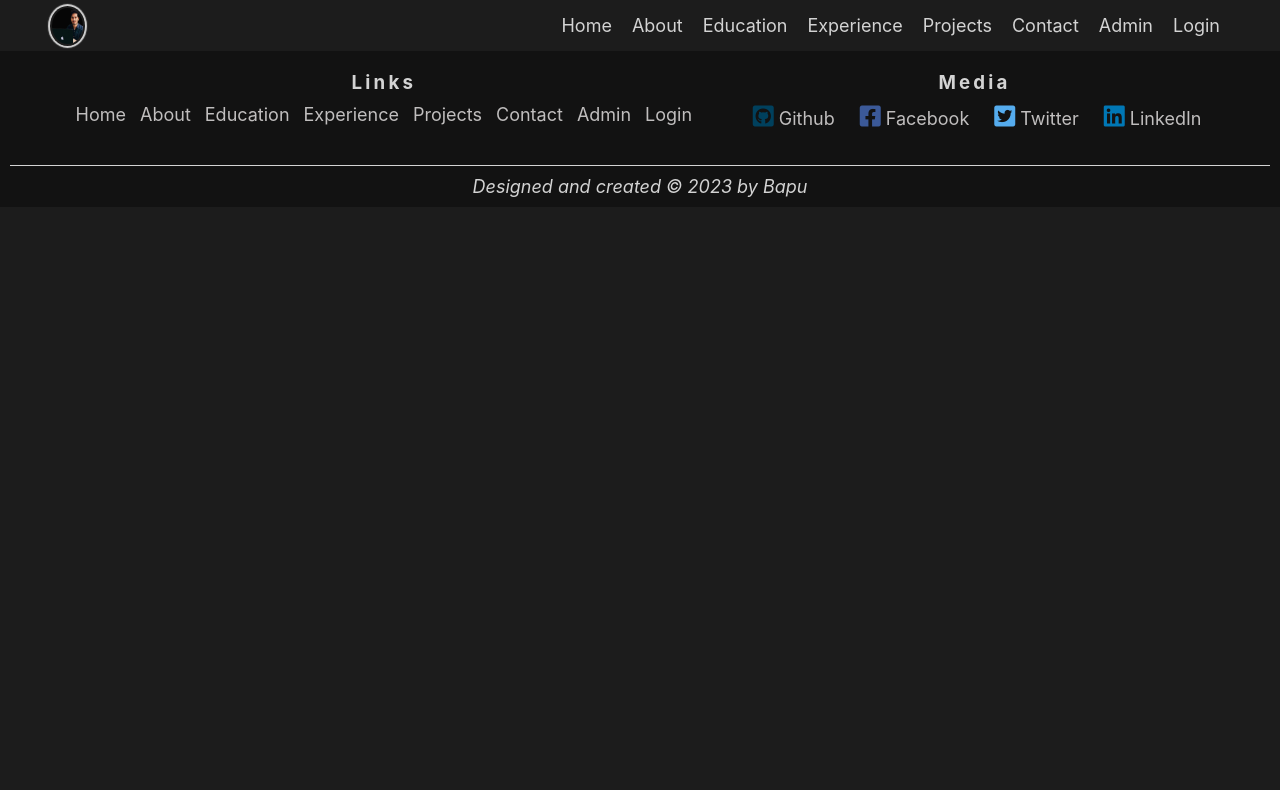
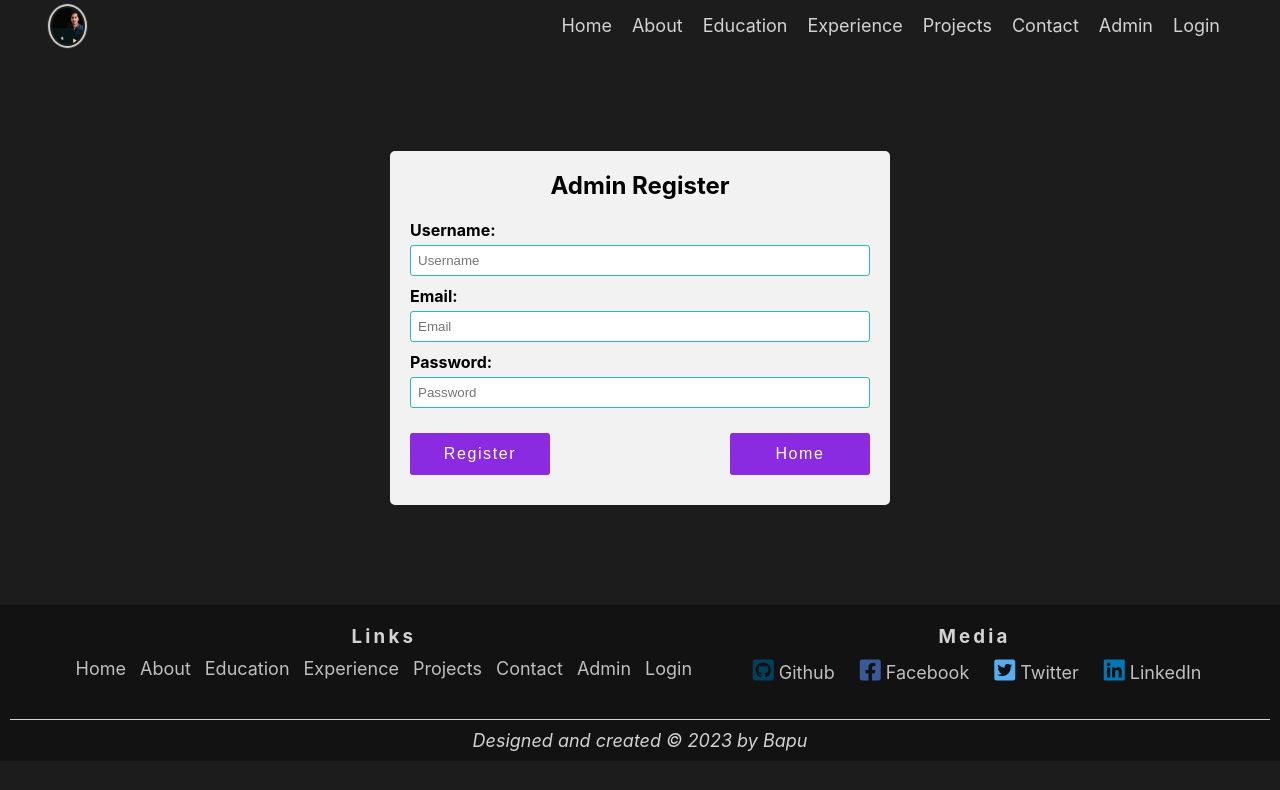
Before and after one commit to Bapugouda-B/My-Portfolio, a React (Create React App) app in the folder client/: page /register in a window 1280 px wide. Shown: the top 790 px of the page. Built offline with nearby package versions, Linux system fonts and the light colour scheme; no server answers.

Commit message:
Added Admin Register and Login Authentication

```diff
--- a/client/src/App.css
+++ b/client/src/App.css
@@ -30,9 +30,10 @@ a {
   font-style: italic;
   border-bottom: 1px dashed #B0C4DE;
   color: #B0C4DE;
-  margin: 0 auto;
   margin-bottom: 10px;
   max-width: 1200px;
+ display: flex;
+ justify-content: start;
 }
 
 .main-container{
--- a/client/src/App.js
+++ b/client/src/App.js
@@ -19,6 +19,7 @@ import EditAbout from "./components/editComponents/EditAbout";
 import EditEducation from "./components/editComponents/EditEducation";
 import EditProjects from "./components/editComponents/EditProjects";
 import EditExperience from "./components/editComponents/EditExperience";
+import Register from "./components/Homepages/Register/Register.js";
 
 function App() {
   return (
@@ -58,6 +59,7 @@ function App() {
         />
 
         <Route path="/login" element={<Login />} />
+        <Route path="/register" element={<Register />} />
         <Route path="/admin" element={<Admin />} />
         <Route path="/editAbout/:id" element={<EditAbout />} />
         <Route path="/editEducation/:id" element={<EditEducation />} />
--- a/client/src/components/Homepages/About/about.css
+++ b/client/src/components/Homepages/About/about.css
@@ -1,5 +1,11 @@
+.about-container{
+    margin: 20px;
+
+}
+
 .about{
-    margin: 20px;
+    margin: 0 auto;
+    max-width: 1200px;
 }
 
 .about-info p{
--- a/client/src/components/Homepages/Education/Education.js
+++ b/client/src/components/Homepages/Education/Education.js
@@ -8,7 +8,7 @@ const Education = () => {
   // console.log(education);
 
   return (
-    <div className="Edu-conatiner">
+    <div className="edu-conatiner">
       <div className="education">
         <h2 className="title">Education</h2>
         <div className="education-detail">
--- a/client/src/components/Homepages/Education/education.css
+++ b/client/src/components/Homepages/Education/education.css
@@ -1,7 +1,6 @@
 .education{
     margin: 20px;
     max-width: 1200px;
-
 }
 
 .education-info{
--- a/client/src/components/Homepages/Login/Login.js
+++ b/client/src/components/Homepages/Login/Login.js
@@ -1,24 +1,79 @@
-import React from "react";
-// import { Link } from "react-router-dom";
+import React, { useState } from "react";
+import { Link, useNavigate } from "react-router-dom";
 import "./login.css";
-
+import axios from "axios";
 // import Register from "../Register/Register.js";
 
 const Login = () => {
+  const navigate = useNavigate();
+
+  const [user, setUser] = useState({ email: "", password: "" });
+  const [err, setErr] = useState("");
+
+  const onChangeInput = (e) => {
+    const { name, value } = e.target;
+    setUser((prevUser) => ({ ...prevUser, [name]: value }));
+    setErr("");
+  };
+
+  const loginSubmit = async (e) => {
+    e.preventDefault();
+    try {
+      const res = await axios.post(`/user/login`, {
+        email: user.email,
+        password: user.password,
+      });
+      setUser({ email: "", password: "" });
+      setErr(res.data.msg);
+      navigate("/admin");
+    } catch (err) {
+      err.response.data.msg && setErr(err.response.data.msg);
+    }
+  };
+
   return (
+    <>
     <div className="login-body">
       <div className="login-container">
         <h2>Login</h2>
-        <form id="login-form">
-          <label for="username">Username:</label>
-          <input type="text" id="username" placeholder="Username" required />
-          <label for="password">Password:</label>
-          <input type="password" id="password" placeholder="Password" required />
-          <button type="submit">Login</button>
-          <p className="message" id="error-message">Invalid username or password.</p>
+        <form onSubmit={loginSubmit} id="login-form">
+          <label htmlFor="email">Email:</label>
+          <input
+            type="text"
+            value={user.email}
+            onChange={onChangeInput}
+            name="email"
+            placeholder="Email"
+            required
+          />
+          <label htmlFor="password">Password:</label>
+          <input
+            type="password"
+            name="password"
+            placeholder="Password"
+            value={user.password}
+            onChange={onChangeInput}
+            required
+          />
+          <div className="login-btns">
+            <button className="button1" type="submit">
+              Login
+            </button>
+            <Link to="/">
+              <button className="button2" type="button">
+                Home
+              </button>
+            </Link>
+
+          </div>
+          <p className="message" id="error-message">
+            {err}
+          </p>
         </form>
       </div>
     </div>
+      {/* <Register/> */}
+    </>
   );
 };
 
--- a/client/src/components/Homepages/Login/login.css
+++ b/client/src/components/Homepages/Login/login.css
@@ -5,6 +5,7 @@
   justify-content: center;
   align-items: center;
   margin: 135px auto;
+
 }
 
 .login-container {
@@ -19,7 +20,6 @@
   width: 100%;
 }
 
-
 .login-container::before,
 .login-container::after {
   content: "";
@@ -32,17 +32,16 @@
 .login-container::before {
   top: -100px;
   left: -100px;
-  background-color: #4CAF50;
+  background-color: #4caf50;
   opacity: 0.2;
 }
 
 .login-container::after {
   bottom: -100px;
   right: -100px;
-  background-color: #FFA500;
+  background-color: #ffa500;
   opacity: 0.2;
 }
-
 
 .login-container h2 {
   text-align: center;
@@ -66,10 +65,10 @@
   backdrop-filter: blur(5px);
 }
 
-.login-container button {
-  background-color: #4CAF50;
+.login-container .button1 {
+  background-color: #4caf50;
   color: white;
-  padding: 14px 20px;
+  padding: 10px 20px;
   margin: 8px 0;
   border: none;
   cursor: pointer;
@@ -77,8 +76,27 @@
   border-radius: 4px;
 }
 
-.login-container button:hover {
+.login-btns{
+  display: flex;
+  justify-content: space-between;
+  gap: 20px;
+}
+
+.login-container .button1:hover {
   background-color: #45a049;
+}
+
+.login-container .button2 {
+  background-color: blueviolet;
+  color: white;
+  padding: 10px 20px;
+  margin: 8px 0;
+  cursor: pointer;
+  border-radius: 4px;
+}
+
+.login-container .button2:hover {
+  background-color: rgb(105, 105, 240);
 }
 
 .login-container .message {
@@ -87,18 +105,18 @@
   margin-top: 10px;
 }
 
+@media (max-width: 476px) {
+.login-body{
+  overflow-x: hidden;
+  overflow-y: hidden;
+}
+}
 
- @media screen and (max-width: 664px) {
+
+/* Responsive Styles */
+@media(min-width: 768px) {
   .login-container {
-    max-width: 450px;
+    width: 650px;
   }
 
-.login-body{
-  overflow-x: hidden;
 }
-
-.login-container{
-  overflow: hidden;
-}
-
-}
--- a/client/src/components/Homepages/Projects/projects.css
+++ b/client/src/components/Homepages/Projects/projects.css
@@ -1,10 +1,16 @@
+
+.project-container{
+
+  margin: 20px;
+}
+
 .projects {
-  margin: 20px;
+  max-width: 1200px;
+  margin: 0 auto;
 }
 
 .project-info {
   width: 100%;
-  margin: 0 auto;
   margin-bottom: 30px;
   background-color: #3B3B3B;
   border-radius: 5px;
--- a/client/src/components/Homepages/Register/Register.js
+++ b/client/src/components/Homepages/Register/Register.js
@@ -1,33 +1,83 @@
-import React from "react";
-// import { Link } from "react-router-dom";
+import React, { useState } from "react";
+import { Link } from "react-router-dom";
+import axios from "axios";
+import "./register.css";
 
 const Register = () => {
+  const [user, setUser] = useState({ username: "", email: "", password: "" });
+
+  const [err, setErr] = useState("");
+
+  // OnChnage Input
+
+  const onChangeInput = (e) => {
+    const { name, value } = e.target;
+    setUser((prevUser) => ({ ...prevUser, [name]: value }));
+    setErr("");
+  };
+
+  //register submit
+  const registerSubmit = async (e) => {
+    e.preventDefault();
+
+    try {
+      const res = await axios.post(`/user/register`, {
+        username: user.username,
+        email: user.email,
+        password: user.password,
+      });
+
+      setUser({ username: "", email: "", password: "" });
+      setErr(res.data.msg);
+    } catch (error) {
+      error.response.data.msg && setErr(error.response.data.msg);
+    }
+  };
+
   return (
     <div>
       <div className="register-container">
         <h2>Admin Register</h2>
-        <form>
-          <label for="username">Username:</label>
-          <input type="text" id="username" placeholder="Username" required />
-          <label for="password">Password:</label>
+        <form onSubmit={registerSubmit}>
+          <label htmlFor="username">Username:</label>
+          <input
+            type="text"
+            id="username"
+            placeholder="Username"
+            name="username"
+            value={user.username}
+            onChange={onChangeInput}
+            required
+          />
+          <label htmlFor="email">Email:</label>
+          <input
+            type="email"
+            placeholder="Email"
+            name="email"
+            value={user.email}
+            onChange={onChangeInput}
+            required
+          />
+          <label htmlFor="password">Password:</label>
           <input
             type="password"
-            id="password"
+            value={user.password}
+            onChange={onChangeInput}
+            name="password"
             placeholder="Password"
             required
           />
-          <label for="confirm-password">Confirm Password:</label>
-          <input
-            type="password"
-            id="confirm-password"
-            placeholder="Confirm Password"
-            required
-          />
-          <label for="email">Email:</label>
-          <input type="email" id="email" placeholder="Email" required />
-          <button type="submit">Register</button>
+
+          <div className="register-btns">
+            <button className="reg-btn" type="submit">Register</button>
+            <Link to="/">
+
+              <button className="reg-home" type="submit">Home</button>
+            </Link>
+          </div>
+
           <p className="message" id="error-message">
-            Error occurred during registration.
+            {err}
           </p>
         </form>
       </div>
--- a/client/src/components/Homepages/Register/register.css
+++ b/client/src/components/Homepages/Register/register.css
@@ -0,0 +1,76 @@
+.register-container {
+  background-color: #f2f2f2;
+  padding: 20px;
+  margin: 30px auto;
+  max-width: 300px;
+  border-radius: 5px;
+}
+
+h2 {
+  text-align: center;
+  margin-bottom: 20px;
+}
+
+form {
+  display: flex;
+  flex-direction: column;
+}
+
+label {
+  font-weight: bold;
+  margin-bottom: 5px;
+}
+
+input {
+  padding: 10px;
+  margin-bottom: 10px;
+  border-radius: 3px;
+  border: 1px solid #ccc;
+}
+
+.register-btns {
+  display: flex;
+  justify-content: space-between;
+  align-items: center;
+  gap: 15px;
+}
+
+.register-btns button {
+  padding: 12px 20px;
+  background-color: blueviolet;
+  color: white;
+  border: none;
+  border-radius: 3px;
+  cursor: pointer;
+}
+
+.message {
+  text-align: center;
+  margin-top: 10px;
+  color: red;
+}
+
+/* Responsive Styles */
+@media screen and (min-width: 576px) {
+  /* Adjust container width for small screens */
+  .register-container {
+    max-width: 500px;
+    margin: 135px auto;
+  }
+}
+
+@media screen and (min-width: 768px) {
+  /* Adjust container width for medium screens */
+  .register-container {
+    max-width: 600px;
+    margin: 100px auto;
+  }
+}
+
+@media screen and (min-width: 992px) {
+  /* Adjust container width for large screens */
+  .register-container {
+    max-width: 500px;
+    margin: 100px auto;
+  }
+}
--- a/client/src/components/adminComponents/admin.css
+++ b/client/src/components/adminComponents/admin.css
@@ -1,3 +1,4 @@
+
 .same-form {
   box-shadow: 0 0 2px 1px rgb(11, 72, 92);
   padding: 10px;
--- a/client/src/components/editComponents/Edit.css
+++ b/client/src/components/editComponents/Edit.css
@@ -1,3 +1,4 @@
+
 .edit{
     min-height: 70vh;
     margin-bottom: 20px;
```
Also changed, not shown: 1 other file (tests, documents, lock files or other folders).
